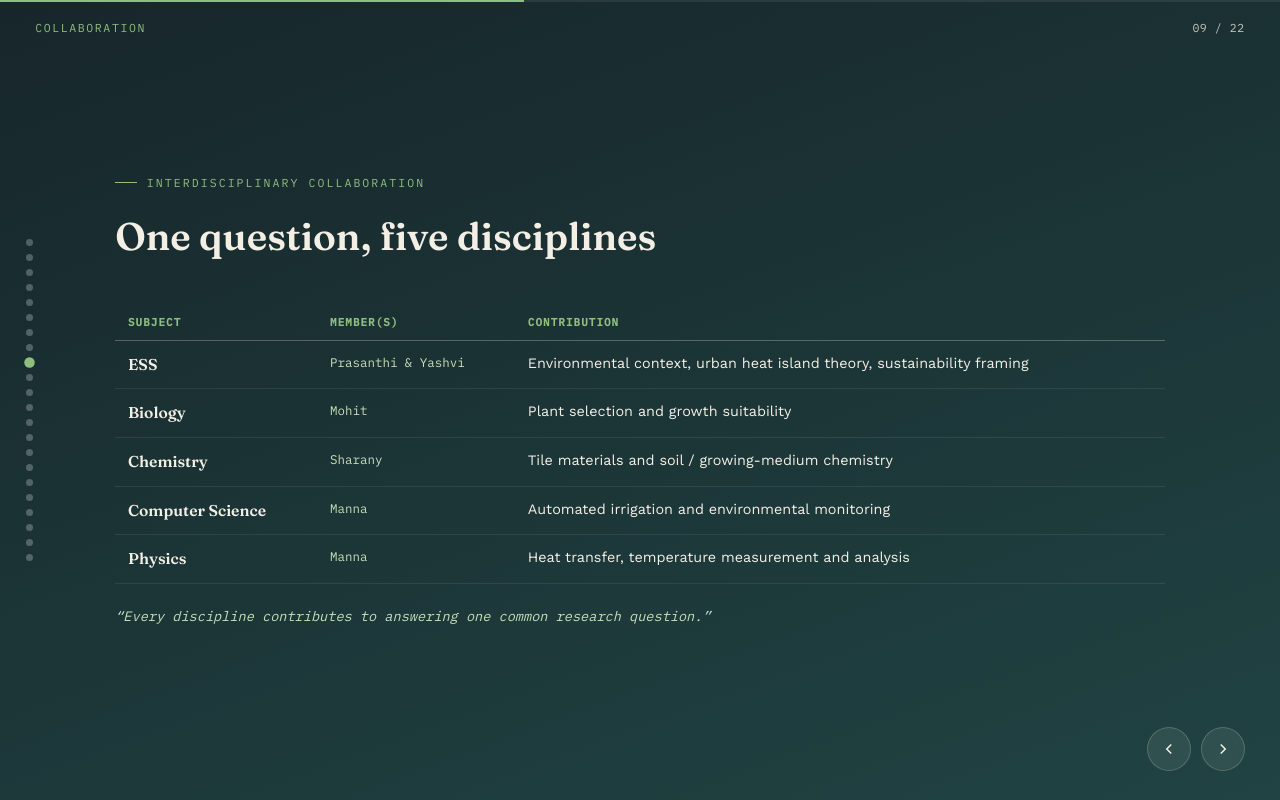
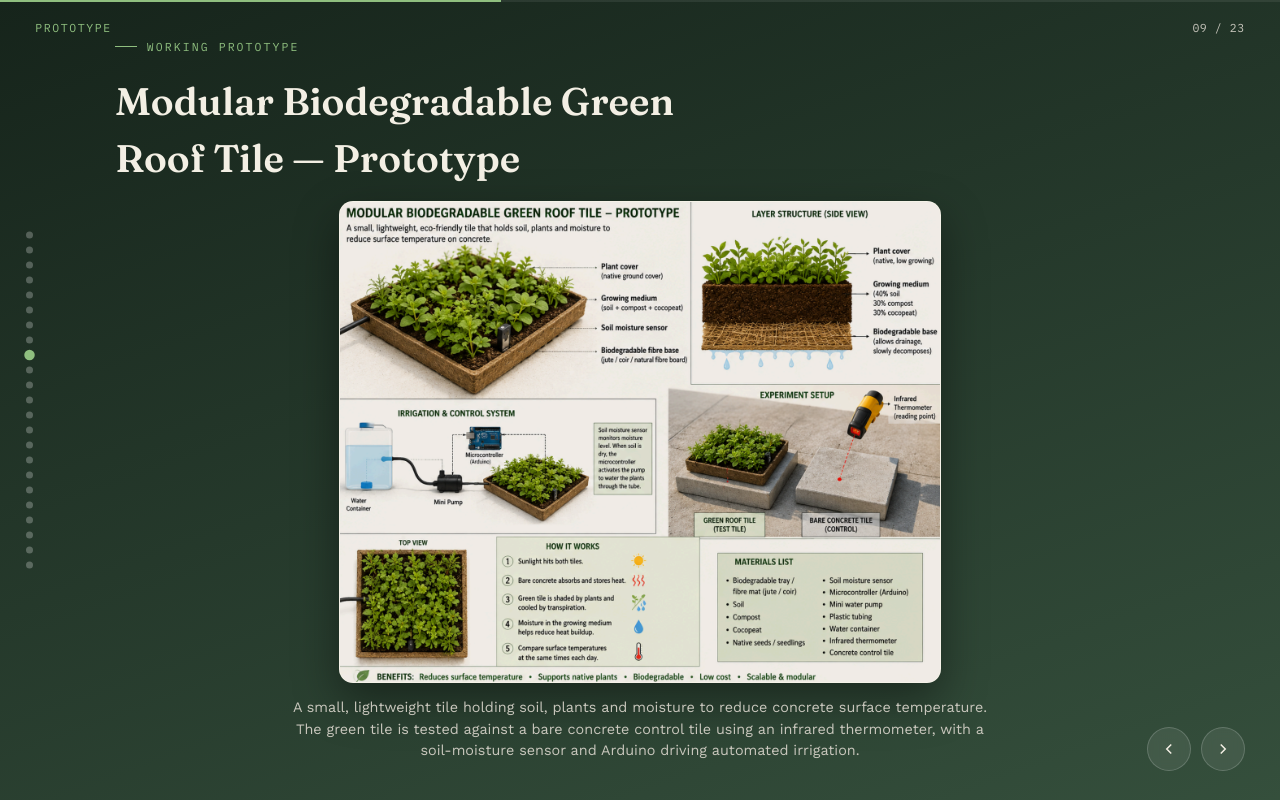
Before and after one commit to sharu-marathi/group-4-lack-of-green-spaces, a Next.js app: page / in a window 1280 px wide. Both pictures are taken after a click on the button 29 px from the left and 362 px from the top of the page. Built offline with nearby package versions, Linux system fonts and the light colour scheme.

Commit message:
feat: add prototype slide styles and component with diagram

```diff
--- a/app/globals.css
+++ b/app/globals.css
@@ -1074,11 +1074,45 @@ table.collab td.who {
   height: 18px;
 }
 
+/* prototype slide */
+.proto-single {
+  display: flex;
+  flex-direction: column;
+  align-items: center;
+  width: 100%;
+}
+.proto-figure {
+  border-radius: 14px;
+  overflow: hidden;
+  border: 1px solid rgba(255, 255, 255, 0.15);
+  background: #f3efe4;
+  box-shadow: 0 18px 45px rgba(0, 0, 0, 0.4);
+  max-width: 100%;
+  display: inline-block;
+}
+.proto-figure img {
+  max-width: 100%;
+  max-height: 60vh;
+  width: auto;
+  height: auto;
+  object-fit: contain;
+  display: block;
+}
+.proto-caption {
+  font-size: 0.9rem;
+  line-height: 1.5;
+  color: var(--concrete-300);
+  margin-top: 0.9rem;
+  max-width: 80ch;
+  text-align: center;
+}
+
 @media (max-width: 760px) {
   .content-row,
   .solution-grid,
   .title-wrap,
-  .stage-grid {
+  .stage-grid,
+  .proto-row {
     flex-direction: column;
   }
   .dot-rail {
--- a/components/slides.tsx
+++ b/components/slides.tsx
@@ -377,7 +377,35 @@ export const SLIDES: SlideDef[] = [
     ),
   },
 
-  // 9 — COLLABORATION OVERVIEW
+  // 9 — PROTOTYPE (image)
+  {
+    section: 'Prototype',
+    tone: 'growth',
+    content: (
+      <>
+        <div className="eyebrow">Working Prototype</div>
+        <h2 className="display" style={{ marginBottom: '0.8rem' }}>
+          Modular Biodegradable Green Roof Tile — Prototype
+        </h2>
+        <div className="proto-single">
+          <figure className="proto-figure">
+            <img
+              src="/prototype-diagram.png"
+              alt="Annotated diagram of the modular biodegradable green roof tile prototype, showing the plant cover, growing medium and soil moisture sensor, the side-view layer structure, the water container to mini pump to Arduino irrigation and control system, the experiment setup comparing a green roof tile against a bare concrete control tile with an infrared thermometer, a top view, a five-step how-it-works panel, and a materials list."
+            />
+          </figure>
+          <div className="proto-caption">
+            A small, lightweight tile holding soil, plants and moisture to reduce concrete
+            surface temperature. The green tile is tested against a bare concrete control
+            tile using an infrared thermometer, with a soil-moisture sensor and Arduino
+            driving automated irrigation.
+          </div>
+        </div>
+      </>
+    ),
+  },
+
+  // 10 — COLLABORATION OVERVIEW
   {
     section: 'Collaboration',
     tone: 'sky',
```
Also changed, not shown: public/prototype-diagram.png (added).
